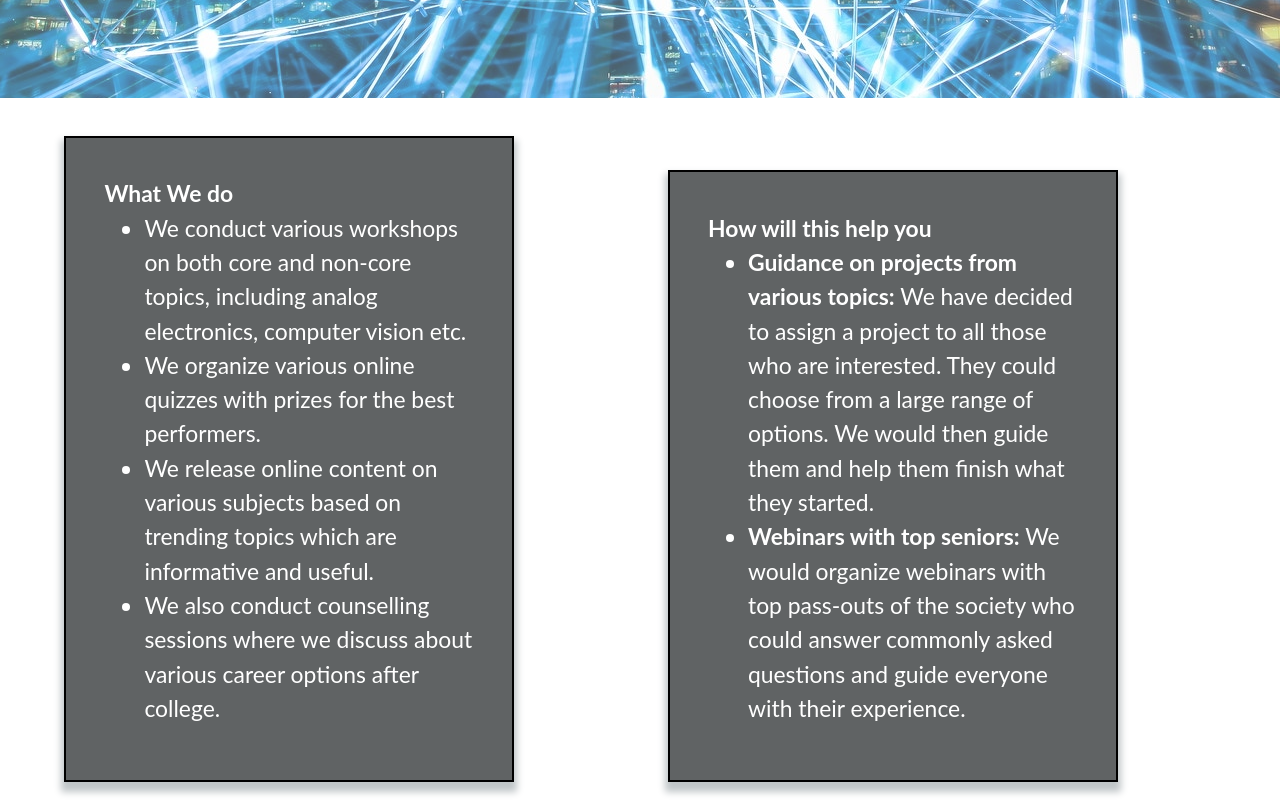
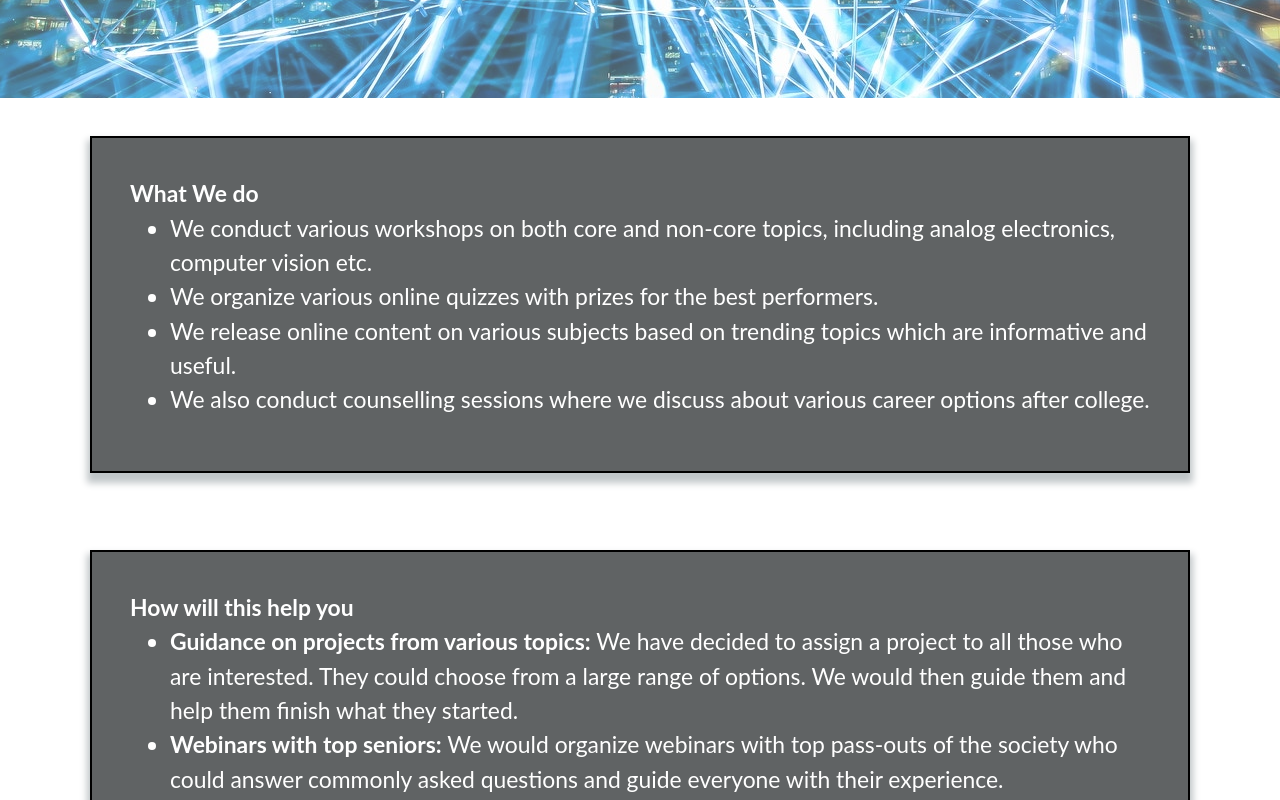
Before and after one commit to ecesoc/EceSociety, a React (Create React App) app: page / in a window 1280 px wide. Shown: the part 1460-2260 px from the top of the page. Built offline with nearby package versions, Linux system fonts and the light colour scheme.

Commit message:
Fix home content box

```diff
--- a/public/css/styles.css
+++ b/public/css/styles.css
@@ -45,8 +45,8 @@ h5,h3,h6,h4,h1,h2{
 
 .loader-page img{
   height: auto;
-  width: 23rem;
-  margin-top: 15%;
+  width: 74vmin;
+  margin-top: 5%;
   border-color:black;
 }
 
@@ -183,7 +183,7 @@ header p:first-child{
   max-width: 500px;
   display: inline-block;
   padding: 3% ;
-  margin: 5% 7%;
+  margin: 3% 7%;
   border: black solid 2px;
   background-color: #606364;
   color: #FFFFFF;
@@ -213,7 +213,6 @@ header p:first-child{
 
 @media screen and (max-width: 1400px){
   .home-content div{
-    max-width: 450px;
-    margin: 3% 5%;
+    max-width: 100%;
   }
 }
--- a/src/Components/Events/pastEvents.jsx
+++ b/src/Components/Events/pastEvents.jsx
@@ -7,10 +7,10 @@ function eachEvent({name,Participants,src,Description,fblink,instalink},index){
 const imgAddress="images/events/"+src+".jpg";
   return(
     <div key={index} className="row">
-      <div className="col-lg-5 col-md-10 events-pic">
+      <div className="col-lg-5 col-md-12 events-pic">
         <Eventpic src={imgAddress} />
       </div>
-      <div className="col-lg-7 col-md-10">
+      <div className="col-lg-7 col-md-12">
         <h1 className="event-name">{name}</h1>
         <h4>Participants: {Participants}</h4>
         <h4>Description :</h4>
--- a/src/Components/Events/styles.css
+++ b/src/Components/Events/styles.css
@@ -18,12 +18,11 @@
 
 .event-pic{
     width:80%;
-    height:80%;
     box-shadow: 0px 0px 10px 3px;
 }
 
 .events-pic{
-    text-align: center;
+    margin-bottom: 10px;
 }
 
 .noEvent{
```
Also changed, not shown: 1 other file (tests, documents, lock files or other folders).
